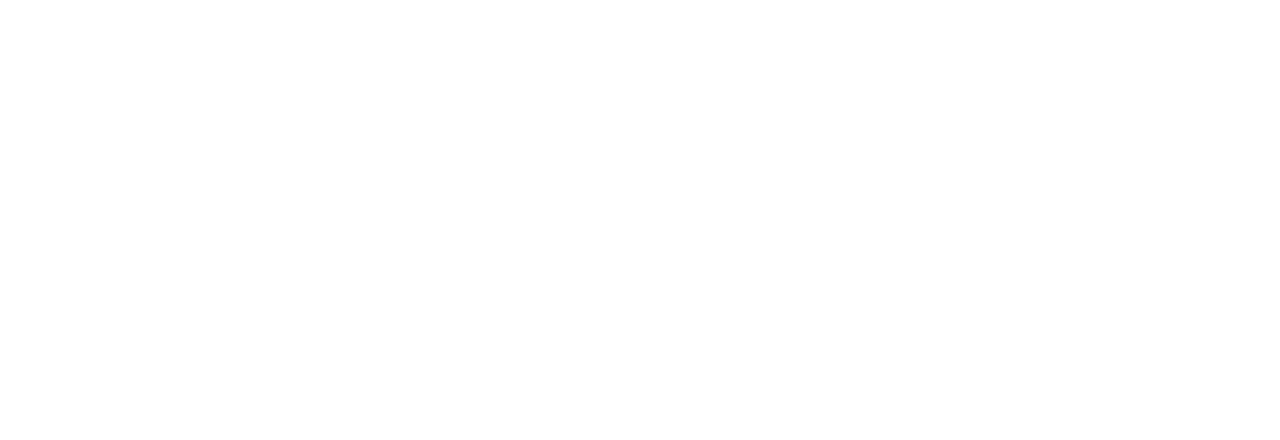
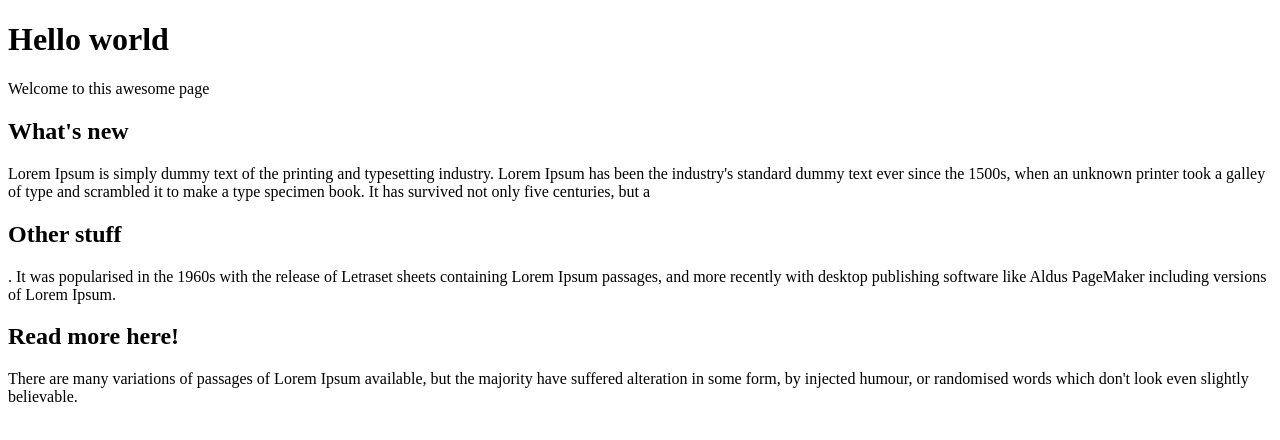
Before and after one commit to GiadaFerrari/exercise, a plain HTML site: page index.html in a window 1280 px wide. Drawn offline with Linux system fonts and the light colour scheme.

Commit message:
body headings and paragraphs

```diff
--- a/index.html
+++ b/index.html
@@ -5,6 +5,22 @@
     <title>Exercise</title>
 </head>
 <body>
+    <div class="whole">
+    <h1> Hello world</h1>
+    <p> Welcome to this awesome page </p>
+    </div>
+    <div>
+        <h2> What's new</h2>
+        <p>Lorem Ipsum is simply dummy text of the printing and typesetting industry. Lorem Ipsum has been the industry's standard dummy text ever since the 1500s, when an unknown printer took a galley of type and scrambled it to make a type specimen book. It has survived not only five centuries, but a</p>
+    </div>
+    <div>
+    <h2> Other stuff</h2>
+    <p>. It was popularised in the 1960s with the release of Letraset sheets containing Lorem Ipsum passages, and more recently with desktop publishing software like Aldus PageMaker including versions of Lorem Ipsum.</p>
+    </div>
+    <div>
+    <h2> Read more here!</h2>
+    <p>There are many variations of passages of Lorem Ipsum available, but the majority have suffered alteration in some form, by injected humour, or randomised words which don't look even slightly believable.</p>
+    </div>
 
 </body>
 </html>
```
